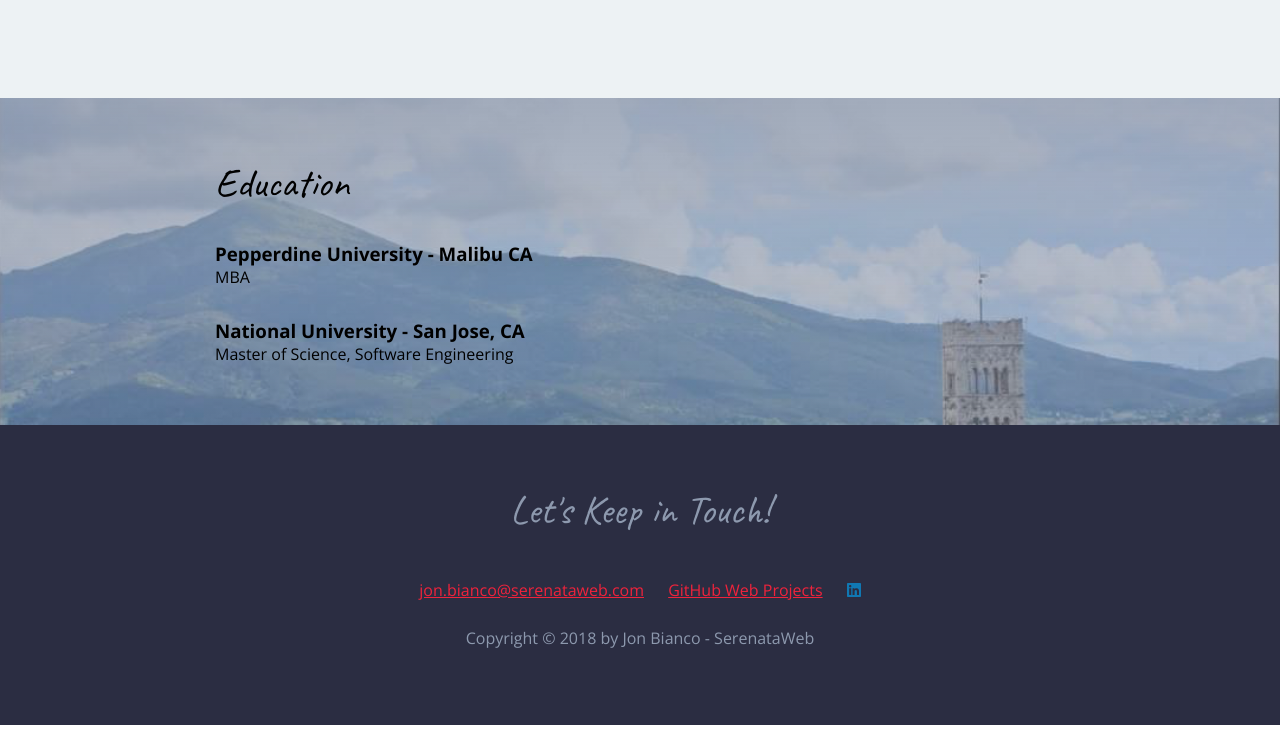
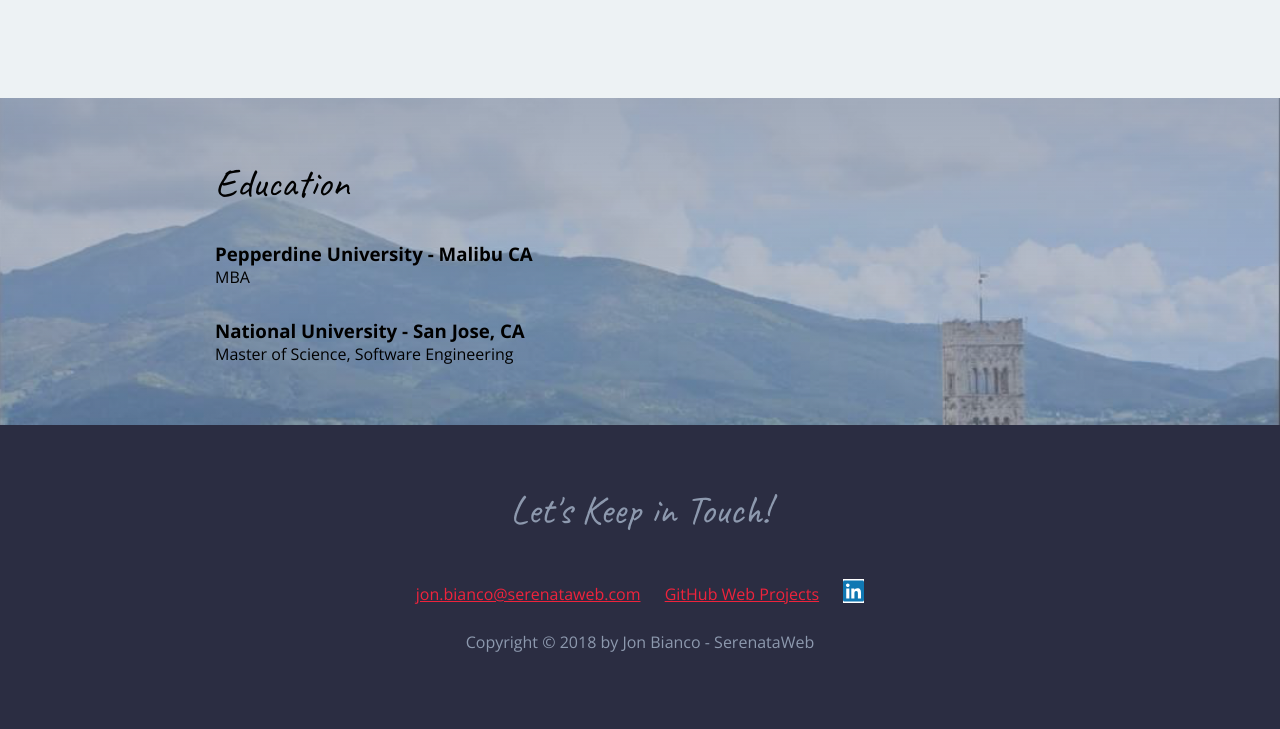
Before and after one commit to web-projects/jb-resume, a plain HTML site: page index.html in a window 1280 px wide. Shown: the part 2003-2732 px from the top of the page. Drawn offline with nearby package versions, Linux system fonts and the light colour scheme.

Commit message:
Changed LinkedIn Icon color

```diff
--- a/css/styles.css
+++ b/css/styles.css
@@ -141,10 +141,12 @@ footer {
   display: inline-block;
 }
 .contact-info .linkedin {
-  color: unset;
+    color: unset;
 }
 .fa-linkedin {
- color: #1078B3;
+    color: #1078B3;
+    background: white;
+    font-size: 1.5em;
 }
 /*------------------------- Media Queries -------------------------*/
 @media (min-width: 900px) {
```
